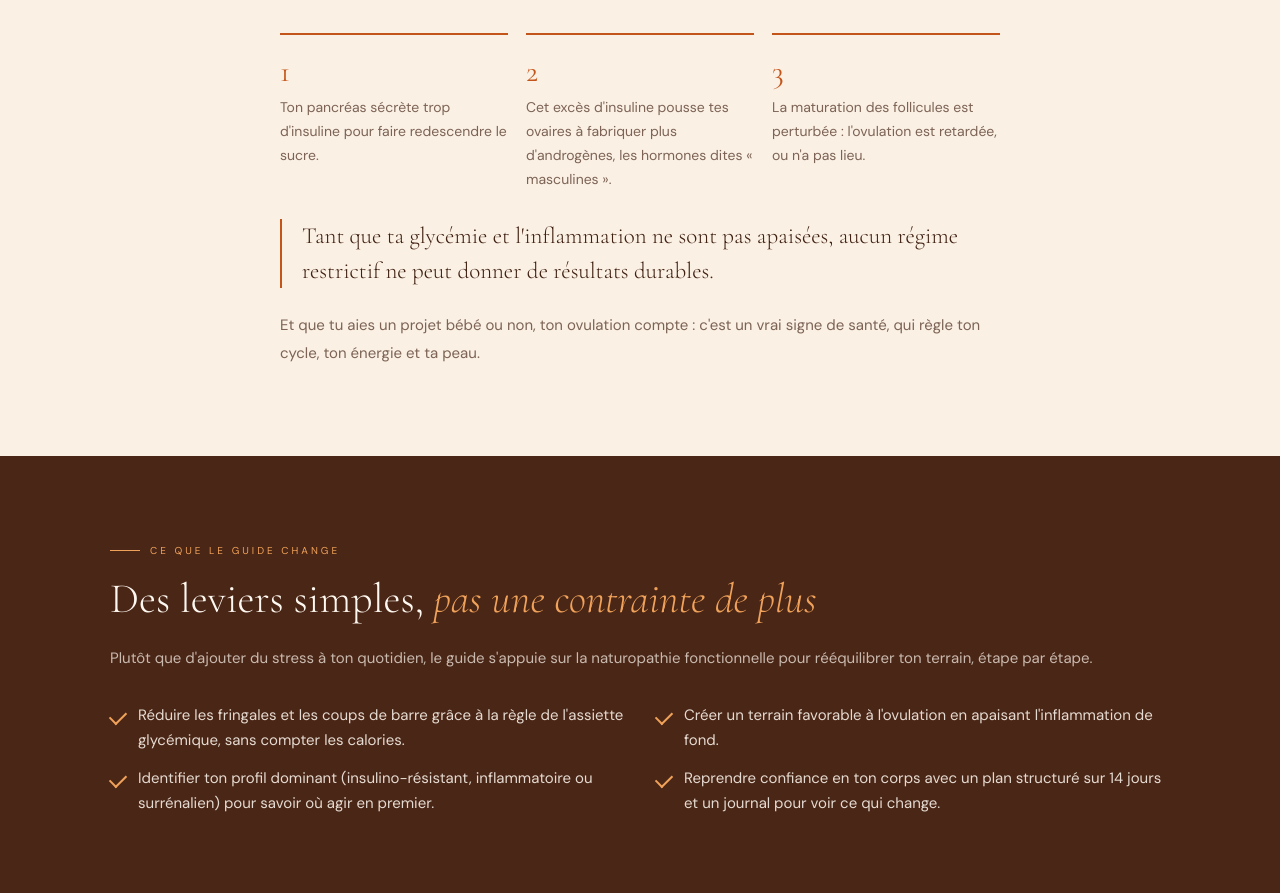
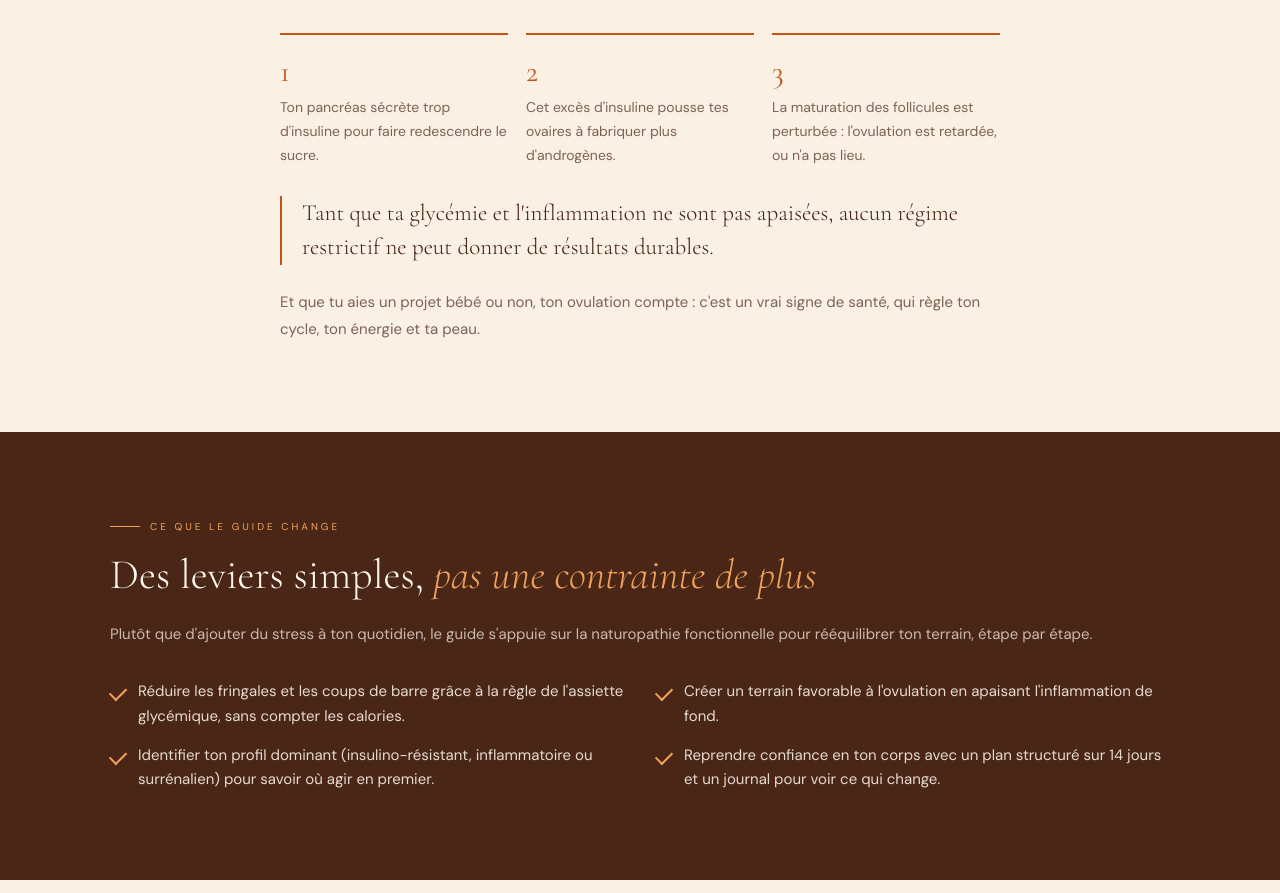
Before and after one commit to lamenaturo/-meije-naturo-site, a plain HTML site: page guide-sopk.html in a window 1280 px wide. Shown: the part 1609-2502 px from the top of the page. Drawn offline with nearby package versions, Linux system fonts and the light colour scheme.

Commit message:
Page de vente : androgènes
Co-Authored-By: Claude Opus 5.5 <noreply@anthropic.com>
Claude-Session: https://claude.ai/code/session_01BNzQ1pCi7kaSSes7C4wJak

```diff
--- a/guide-sopk.html
+++ b/guide-sopk.html
@@ -248,7 +248,7 @@
     <p class="lead">Dans le SOPK, une grande partie des femmes ont une insulino-résistance et une inflammation de fond, même quand elles sont minces. Quand ta glycémie fait les montagnes russes au fil de la journée :</p>
     <div class="mech">
       <div class="mech-step"><p>Ton pancréas sécrète trop d'insuline pour faire redescendre le sucre.</p></div>
-      <div class="mech-step"><p>Cet excès d'insuline pousse tes ovaires à fabriquer plus d'androgènes, les hormones dites « masculines ».</p></div>
+      <div class="mech-step"><p>Cet excès d'insuline pousse tes ovaires à fabriquer plus d'androgènes.</p></div>
       <div class="mech-step"><p>La maturation des follicules est perturbée : l'ovulation est retardée, ou n'a pas lieu.</p></div>
     </div>
     <p class="quote">Tant que ta glycémie et l'inflammation ne sont pas apaisées, aucun régime restrictif ne peut donner de résultats durables.</p>
```
